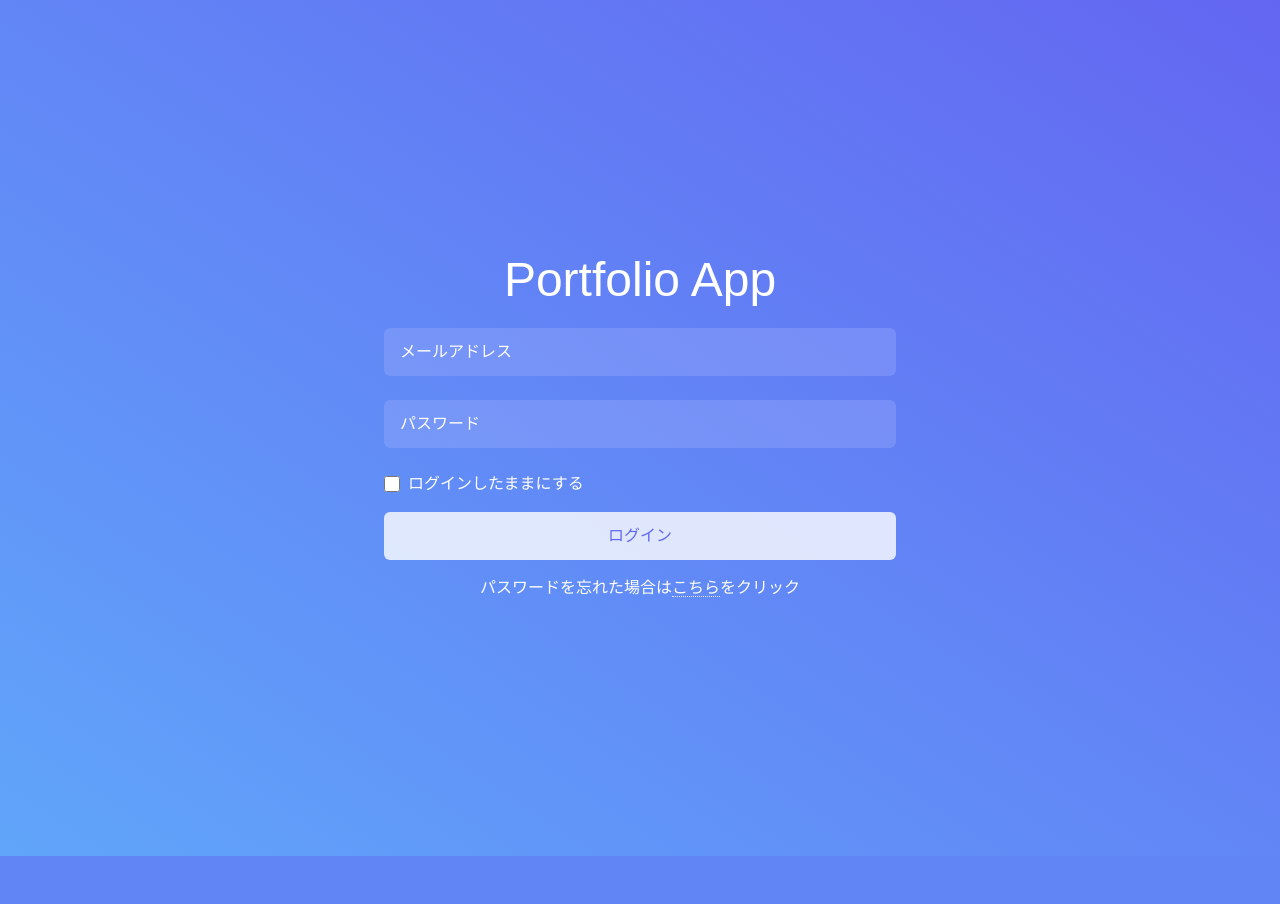
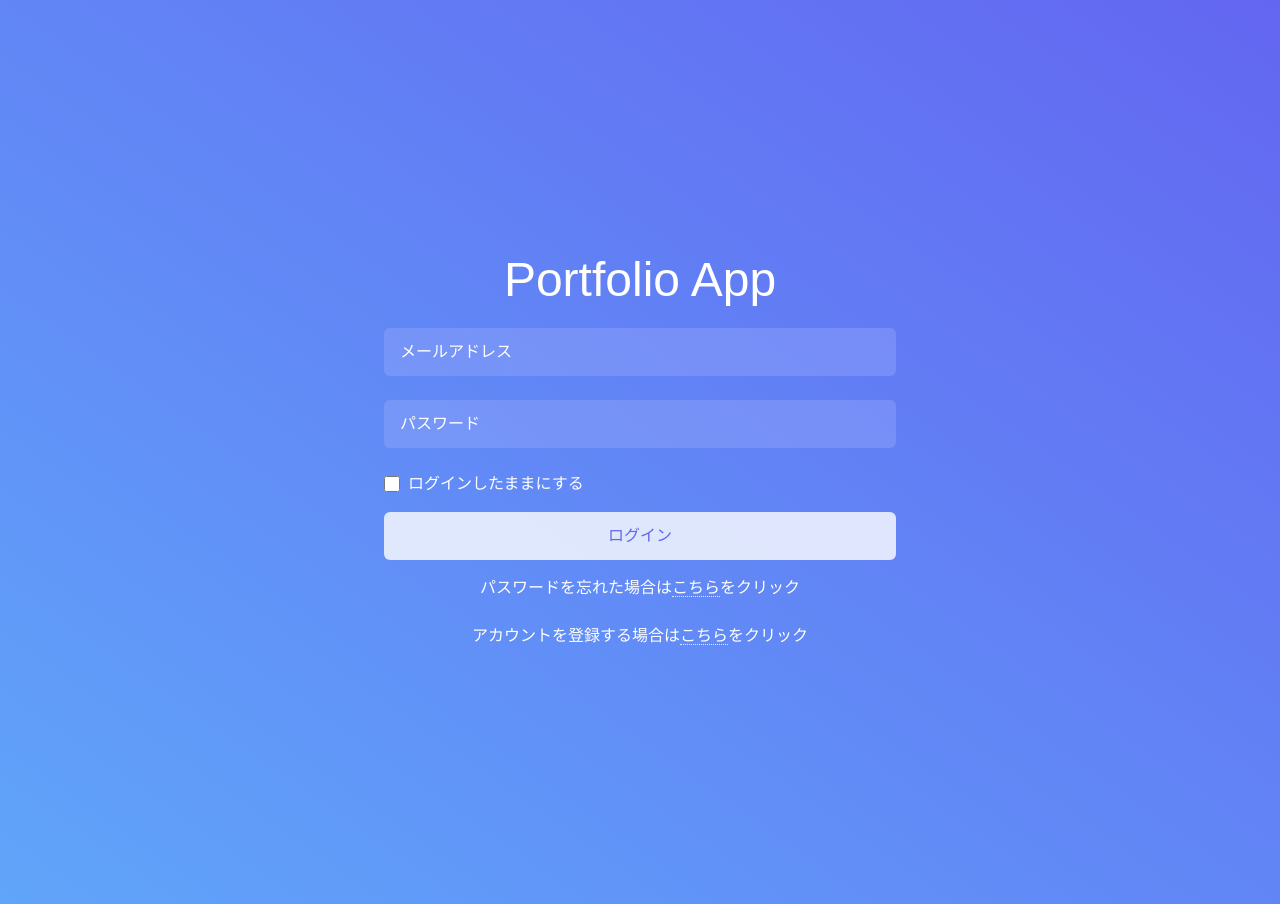
Before and after one commit to KoyoMiyazaki/Portfolio, a Django app: page /accounts/login/ in a window 1280 px wide. Before the commit the page ends 856 px from the top, so only its background shows below. Run offline with Django 4.2, Linux system fonts and the light colour scheme.

Commit message:
fix login templates (add signup link) | authentication app

```diff
--- a/portfolio_app/accounts/templates/account/login.html
+++ b/portfolio_app/accounts/templates/account/login.html
@@ -28,5 +28,7 @@
     </button>
 </form>
 
-<p class="text-white">パスワードを忘れた場合は<a class="border-b border-dotted" href="{% url 'account_reset_password' %}">こちら</a>をクリック</p>
+<p class="text-white mb-6">パスワードを忘れた場合は<a class="border-b border-dotted" href="{% url 'account_reset_password' %}">こちら</a>をクリック</p>
+
+<p class="text-white">アカウントを登録する場合は<a class="border-b border-dotted" href="{% url 'account_signup' %}">こちら</a>をクリック</p>
 {% endblock contents %}
```
